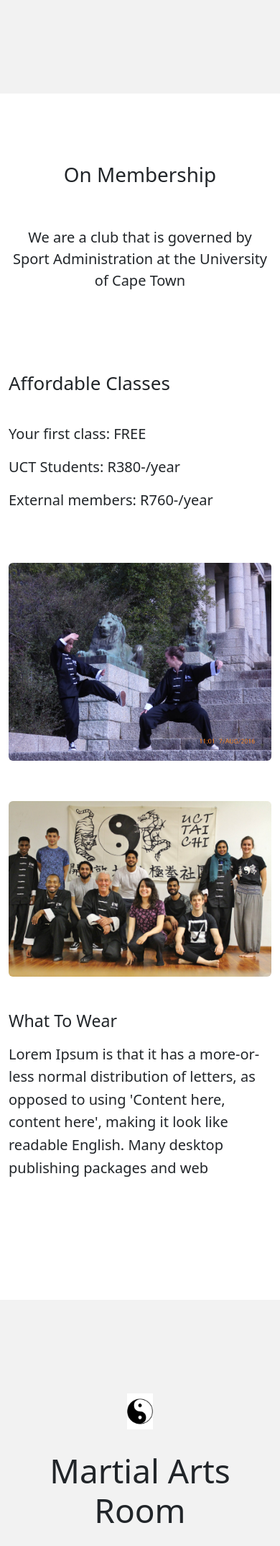
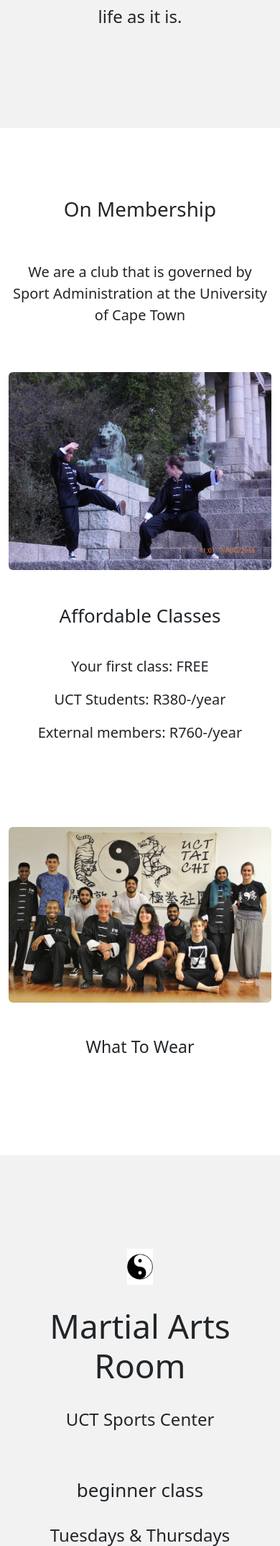
Before and after one commit to thatosmk/zhuoshan-taichi, a Rails app: page / in a window 390 px wide. Shown: the part 3133-5281 px from the top of the page at 72% size. Run offline with Rails 7, Linux system fonts and the light colour scheme; data comes from the database, SQL or seed files in the repository; style sheets or scripts are compiled from the project's sources; some libraries are stand-ins or nearby versions.

Commit message:
adds mobile-responsiveness

```diff
--- a/app/assets/stylesheets/application.scss
+++ b/app/assets/stylesheets/application.scss
@@ -30,6 +30,11 @@
 .btn
 {
     color: #fff;
+}
+
+.btn-huge
+{
+    padding: 28px 28px;
 }
 .navbar-light .navbar-brand
 {
@@ -70,7 +75,8 @@
 
     h1
     {
-        font-size: 4.4em;
+        font-size: 46px;
+        line-height: 1.48;
     }
 }
 footer
--- a/app/assets/stylesheets/post.scss
+++ b/app/assets/stylesheets/post.scss
@@ -11,6 +11,8 @@
 
 .par-text
 {
+    @media(min-width: 768px)
+    {
         p
         {
             text-align: left;
@@ -20,6 +22,19 @@
             line-height: 1.58;
         }
     }
+    @media(max-width: 768px)
+    {
+        p
+        {
+            text-align: justify;
+            position: relative;
+            padding:  10px 10px;
+            font-size: 21px;
+            line-height: 1.58;
+        }
+
+    }
+}
 
 .card-canvas
 {
--- a/app/assets/stylesheets/site.scss
+++ b/app/assets/stylesheets/site.scss
@@ -10,6 +10,13 @@
     h2
     {
         @include landing_h2(#000);
+    }
+    .students
+    {
+        @include landing_div(#fff);
+        background-image: url("tiny_graphic_background.png");
+        background-repeat: no-repeat;
+        background-position: center center;
     }
 }
 
@@ -29,22 +36,34 @@
 .members
 {
     background-color: #fff;
-    //background-image: url("tiny_graphic_background.png");
-    //background-repeat: no-repeat;
-    //background-position: center center;
     h2
     {
         @include landing_h2(#000);
     }
     .costs
     {
-        padding-top: 80px;
+        @media(max-width: 768px)
+        {
+            padding: 100px 0px;
+        }
+        @media(min-width: 768px)
+        {
+            @include landing_div(#fff);
+        }
 
         h3
         {
             @include landing_h3(#000);
         }
 
+    }
+    .wear
+    {
+        @include landing_div(#fff);
+    p
+    {
+        @include landing_p(#000);
+    }
     }
 }
 .venue
--- a/app/models/club.rb
+++ b/app/models/club.rb
@@ -1,2 +1,4 @@
 class Club < ApplicationRecord
+
+  has_many_attached :images
 end
--- a/app/views/layouts/_footer.html.erb
+++ b/app/views/layouts/_footer.html.erb
@@ -2,10 +2,10 @@
   <div class="text-center">
     <h4 class="py-4 text-white">zhuoshan tai chi</h4>
     <%= link_to "About Us" ,about_path,  class: "mx-2"%>
-    <%= link_to "Find us" ,"#contact",  class: "mx-2"%>
-    <%= link_to "Blog" ,"#contact",  class: "mx-2"%>
+    <%= link_to "Find us" ,"#venue",  class: "mx-2"%>
+    <%= link_to "Blog" , posts_path,  class: "mx-2"%>
     <%= link_to "Contact" ,"#contact",  class: "mx-2"%>
-    <%= link_to "Gallery" ,"#contact",  class: "mx-2"%>
+    <%= link_to "Gallery" ,gallery_path,  class: "mx-2"%>
   </div>
 
   <div class="text-center pt-5">
--- a/app/views/layouts/application.html.erb
+++ b/app/views/layouts/application.html.erb
@@ -71,12 +71,9 @@
               <!-- bigger screens -->
               <div class="col-sm-5 col-md-6 col-lg-6 d-none d-sm-block">
                 <h1 class="font-weight-bold">
-                  Very Strong Header here
+                  The best fight to win, <br/>is the fight that you <br/>do not have to fight !
                 </h1>
-                <p class="py-4">
-                  This is a longer card with supporting text below as a natural lead-in to additional content. This content is a little bit
-                </p>
-                <%= link_to "Get Started", about_path, class: "btn btn-dark", style: "padding: 18px 28px; font-size: 18px;"%>
+                <%= link_to "Join Tai Chi", about_path, class: "btn btn-dark", style: "padding: 18px 28px; font-size: 18px;"%>
               </div>
               <div class="col-sm-5 col-md-6 col-lg-6 d-none d-sm-block py-4">
                 <div class="py-2">
--- a/app/views/site/index.html.erb
+++ b/app/views/site/index.html.erb
@@ -1,11 +1,11 @@
 <div class="reviews">
   <div class="container">
-    <div class="py-4 text-center">
+    <div class="py-5 text-center">
       <h2 class="font-weight-bold">
         In the words of our students
       </h2>
     </div>
-    <div class="py-5">
+    <div class="py-5 students">
       <div class="carousel slide" id="thoughts-controls" data-ride="carousel">
         <div class="carousel-inner">
           <div class="carousel-item active">
@@ -241,6 +241,7 @@
         We are a club that is governed by Sport Administration at the University of Cape Town
       </p>
     </div>
+    <div class="d-md-block d-none">
       <div class="row">
         <div class="col-xs-12 col-md-6 col-lg-6">
           <div class="py-5 costs">
@@ -268,8 +269,42 @@
           </div>
         </div>
       </div>
+    </div>
+    <div class="d-md-none d-sm-block">
+      <div class="text-center">
+        <%=image_tag("club_fun.jpg",style: "" ,class: "img-fluid rounded")%>
+      </div>
+      <div class="pt-5 costs text-center">
+        <h3>
+        Affordable Classes
+        </h3>
+        <p class="py-2">
+          <p class="lead">
+            Your first class: FREE
+          </p>
+          <p class="lead">
+            UCT Students: R380-/year
+          </p>
+          <p class="lead">
+            External members: R760-/year
+          </p>
+        </p>
+      </div>
+      <div class="text-center">
+        <%=image_tag("wear_club.jpg",style: "" ,class: "img-fluid rounded")%>
+      </div>
+      <div class="py-5 text-center">
+        <h3>
+          What To Wear
+        </h3>
+        <p style="line-height: 1.58;" class="lead py-2">
+          <%= @club.dress_code %>
+        </p>
+      </div>
+    </div>
 
-    <div class="py-5">
+    <div class="d-md-block d-none">
+      <div class="py-5 wear">
         <div class="row">
           <div class="col-xs-12 col-md-6 col-lg-6">
             <%=image_tag("wear_club.jpg",style: "" ,class: "img-fluid rounded")%>
@@ -290,8 +325,9 @@
       </div>
     </div>
   </div>
+</div>
 
-<div class="venue">
+<div class="venue" id="venue">
   <div class="text-center">
     <%=image_tag("yin.png",style: "height: 50px;" ,class: "img-fluid")%>
     <h2>
@@ -318,13 +354,14 @@
 </div>
 
 <div class="container coach">
+  <div class="d-md-block d-none">
     <div class="row">
       <div class="col-xs-12 col-md-6 col-lg-6">
         <div class="py-5">
           <h1>
           High Quality Classes
           </h1>
-        <p class="py-4">
+          <p class="lead py-4">
             It is a long established fact that a reader will be distracted by the
             readable content of a page when looking at its layout. The point of
             using Lorem Ipsum is that it has a more-or-less normal distribution of
@@ -341,6 +378,28 @@
             <%= image_tag("coach.jpg", style: "height: 360px;",class: "img-fluid rounded")%>
           </div>
         </div>
+      </div>
+    </div>
+  </div>
+  <div class="d-md-none d-block">
+    <div class="py-5 text-center">
+      <h1>
+      High Quality Classes
+      </h1>
+      <p class="lead py-4">
+        It is a long established fact that a reader will be distracted by the
+        readable content of a page when looking at its layout. The point of
+        using Lorem Ipsum is that it has a more-or-less normal distribution of
+        letters, as opposed to using 'Content here, content here', making it
+        look like readable English. Many desktop publishing packages and web
+        page editors now use Lorem Ipsum as their default model text.
+      </p>
+    </div>
+    <div class="py-4 text-center">
+      <%= image_tag("coach.jpg", style: "height: 360px;",class: "img-fluid rounded")%>
+    </div>
+    <div class="py-4 text-center">
+      <%= link_to "Read more", about_path, class: "btn btn-huge btn-primary"%>
     </div>
   </div>
 </div>
@@ -382,7 +441,7 @@
   </div>
 </div>
 
-<div class="pt-5 text-center contact">
+<div class="pt-5 text-center contact" id="contact">
   <h2 class="font-weight-bold">Contact us</h2>
   <p class="py-5">
     <span class="mx-2 fa fa-envelope fa-1x">
```
Also changed, not shown: db/migrate/20200317084008_create_active_storage_tables.active_storage.rb (added, +27 -0 lines), db/schema.rb. Lines whose indentation alone changed are shown as unchanged.
